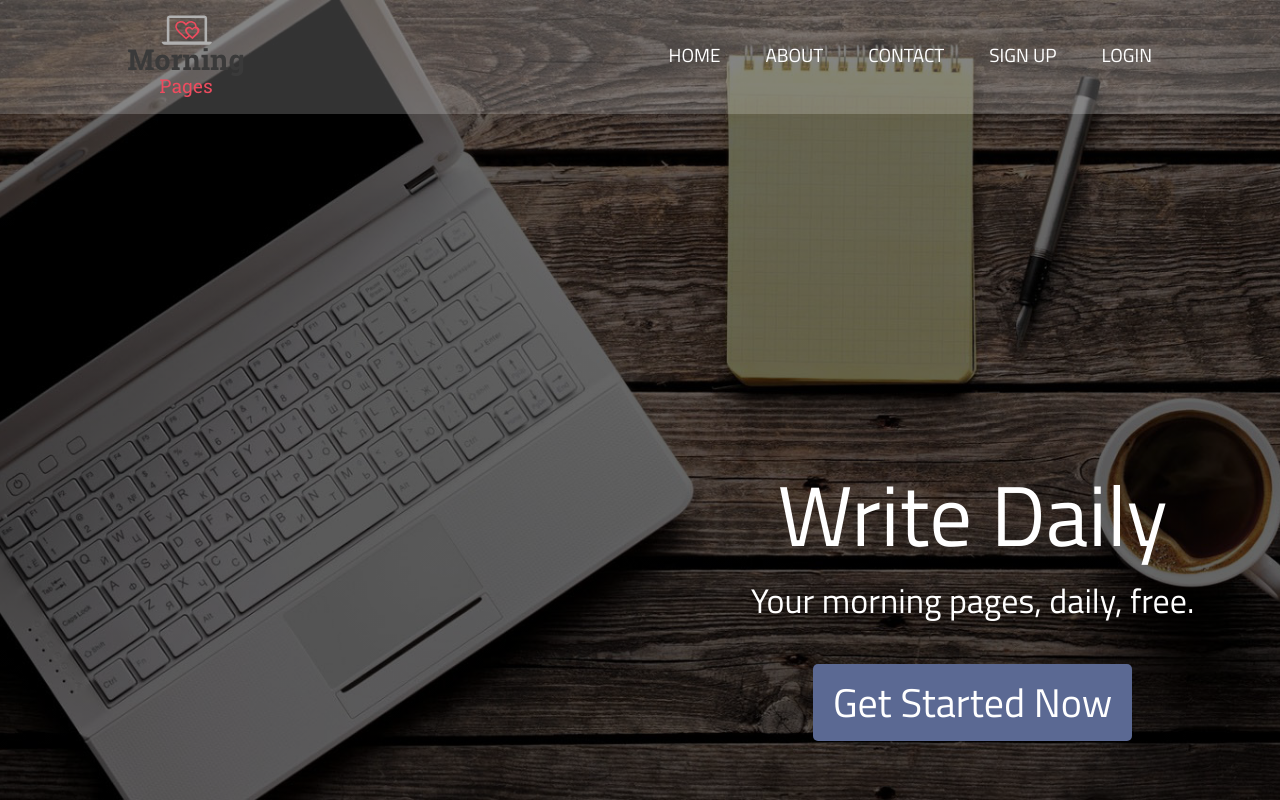
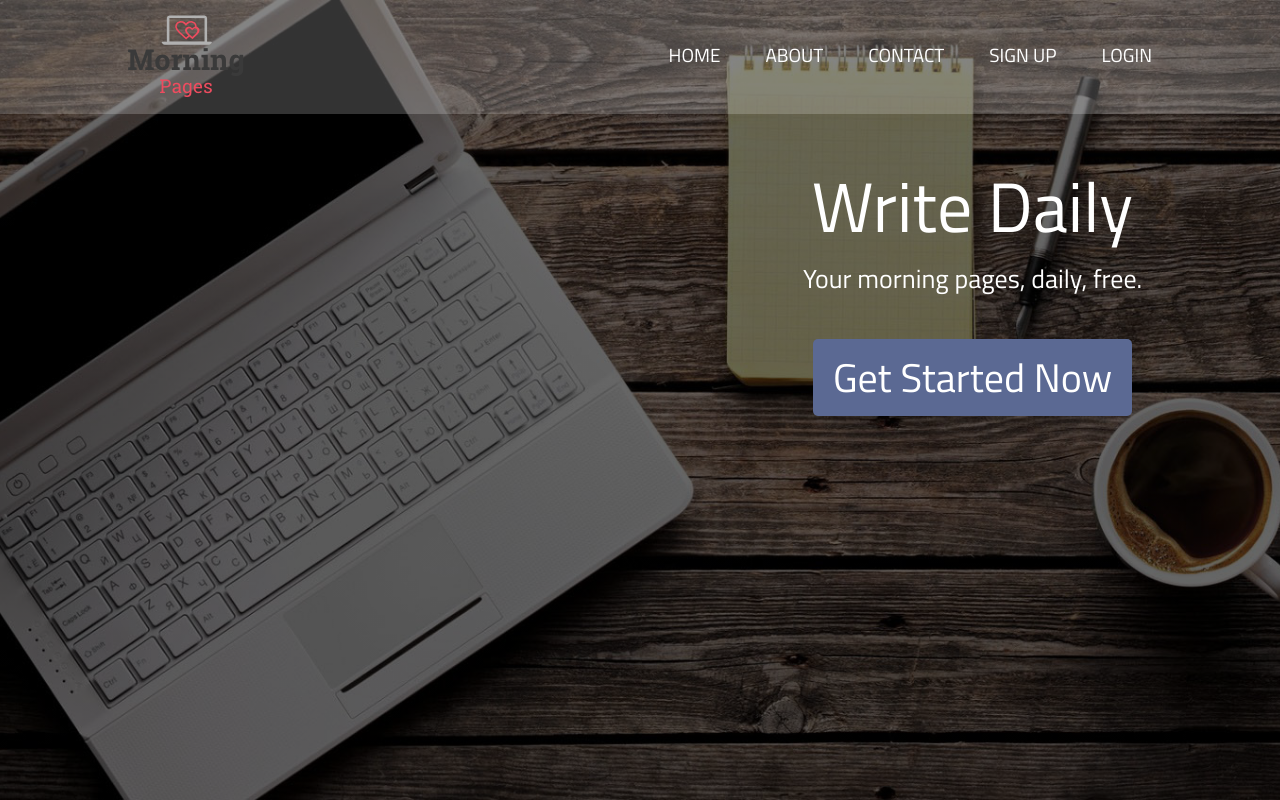
Before and after one commit to SiGm4/free-page-writing, a PHP site: page / in a window 1280 px wide. Run offline with PHP 8.4, Linux system fonts and the light colour scheme; some libraries are stand-ins or nearby versions.

Commit message:
Minor Media Query Change

```diff
--- a/style.css
+++ b/style.css
@@ -135,3 +135,17 @@ ul.nav > li > a:hover,  ul.nav > li > a:active, ul.nav > li > a:focus {
         margin-top:200px;
     }
 }
+
+@media (max-height: 800px) {
+    .jumbotron h1{
+        font-size:70px;
+    }
+
+    .jumbotron h2{
+        font-size:26px;
+    }
+
+    #jumbotron-cont{
+        margin-top:100px;
+    }
+}
```
